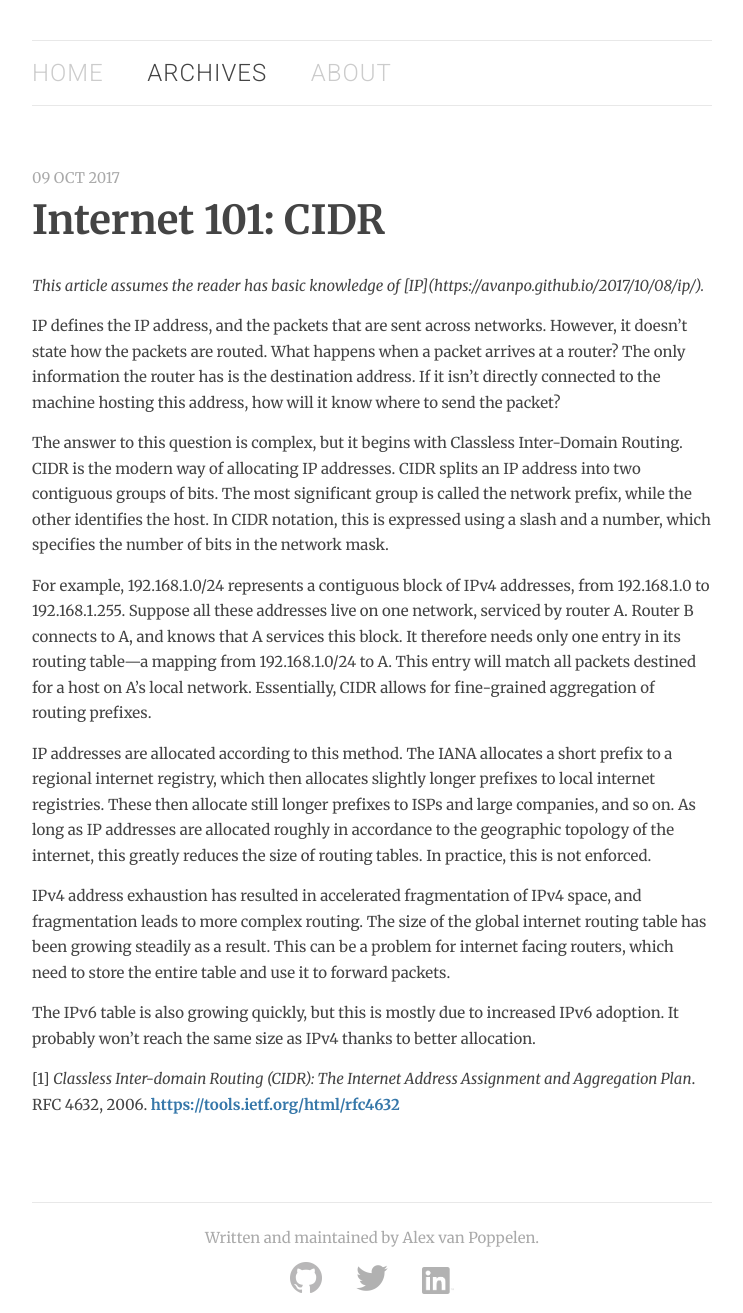
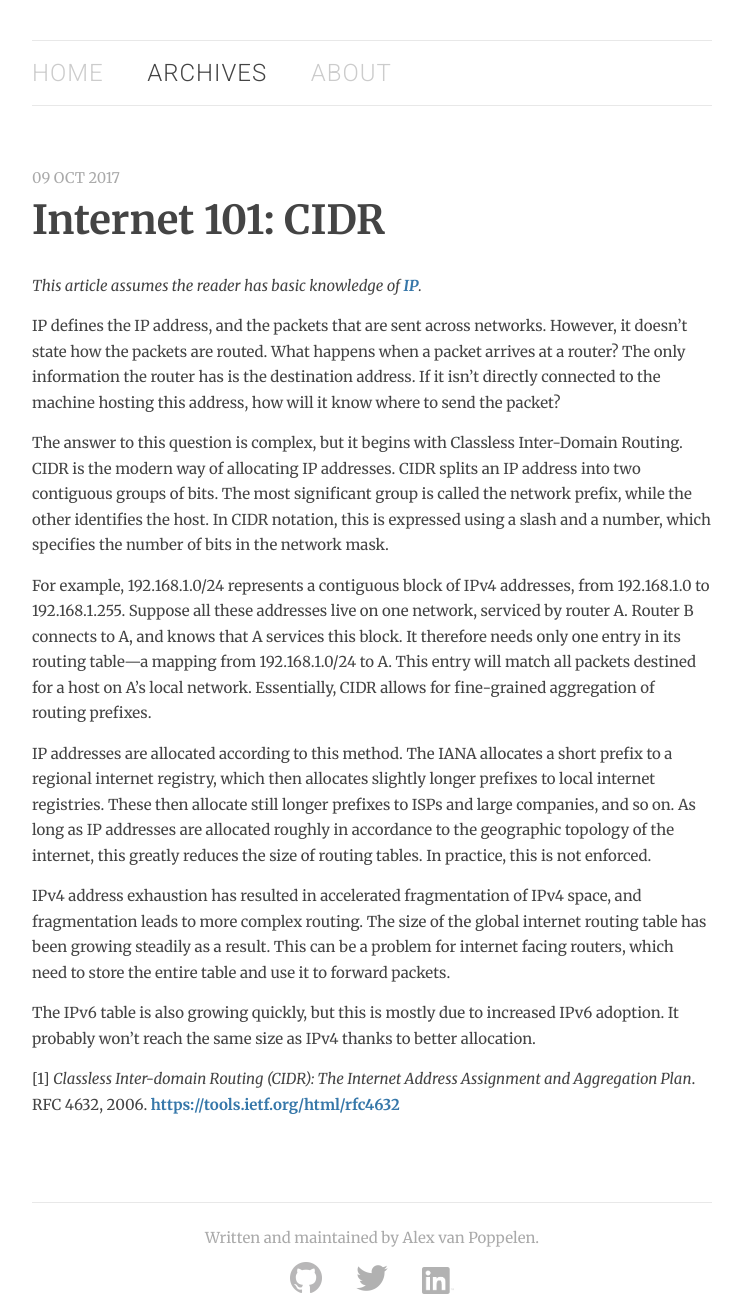
Before and after one commit to avanpo/avanpo.github.io, a Jekyll site: the page built from _posts/2017-10-09-cidr.md, in a window 1280 px wide. Shown: the whole page, without its empty margins (268-1011 px from the left). Built offline with Jekyll 4.4.1, drawn with Linux system fonts in a browser that asks for light colours; some of the changed lines change nothing that is shown.

Commit message:
Fix preface link in CIDR post

```diff
--- a/_posts/2017-10-09-cidr.md
+++ b/_posts/2017-10-09-cidr.md
@@ -3,7 +3,7 @@ title: "Internet 101: CIDR"
 categories: networking
 ---
 
-<p class="preface">This article assumes the reader has basic knowledge of [IP]({{ site.url }}{% post_url 2017-10-08-ip %}).</p>
+<p class="preface">This article assumes the reader has basic knowledge of <a href="{{ site.url }}{% post_url 2017-10-08-ip %}">IP</a>.</p>
 
 IP defines the IP address, and the packets that are sent across networks. However, it doesn't state how the packets are routed. What happens when a packet arrives at a router? The only information the router has is the destination address. If it isn't directly connected to the machine hosting this address, how will it know where to send the packet?
 
```
